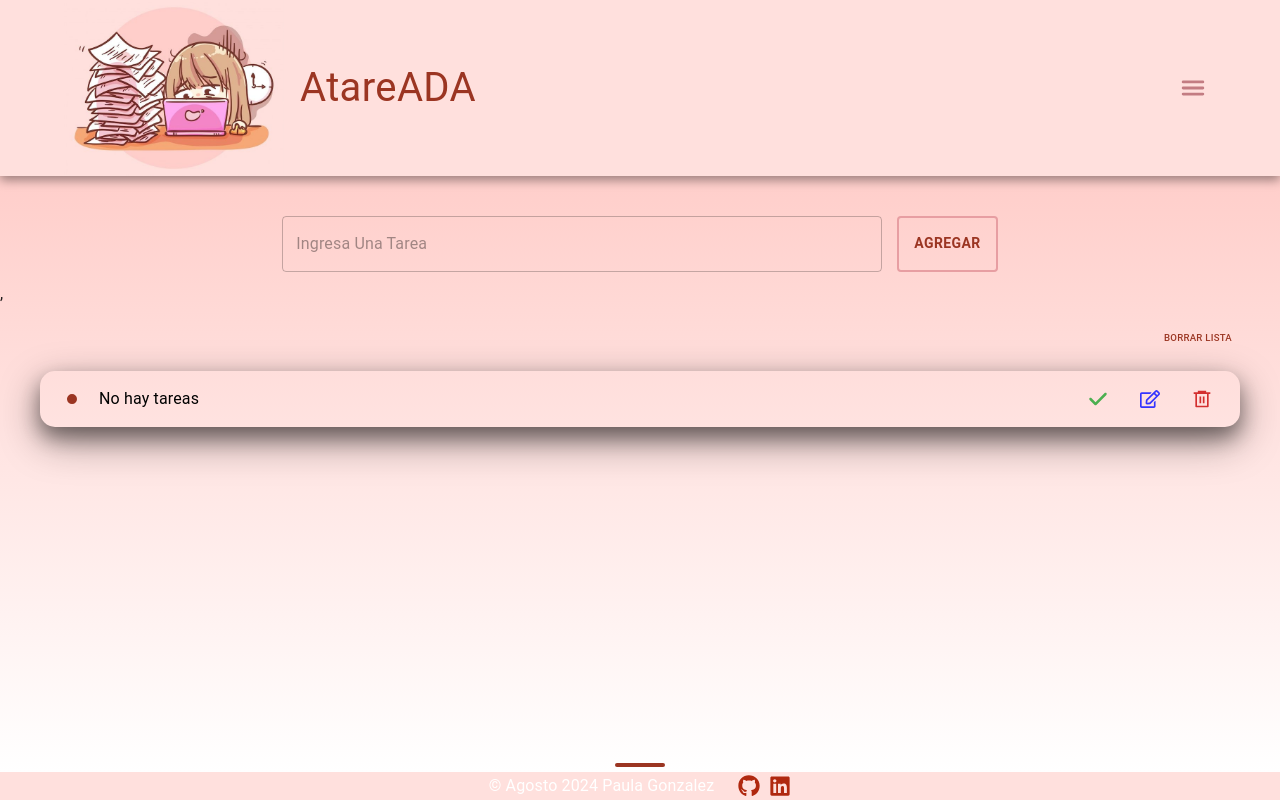
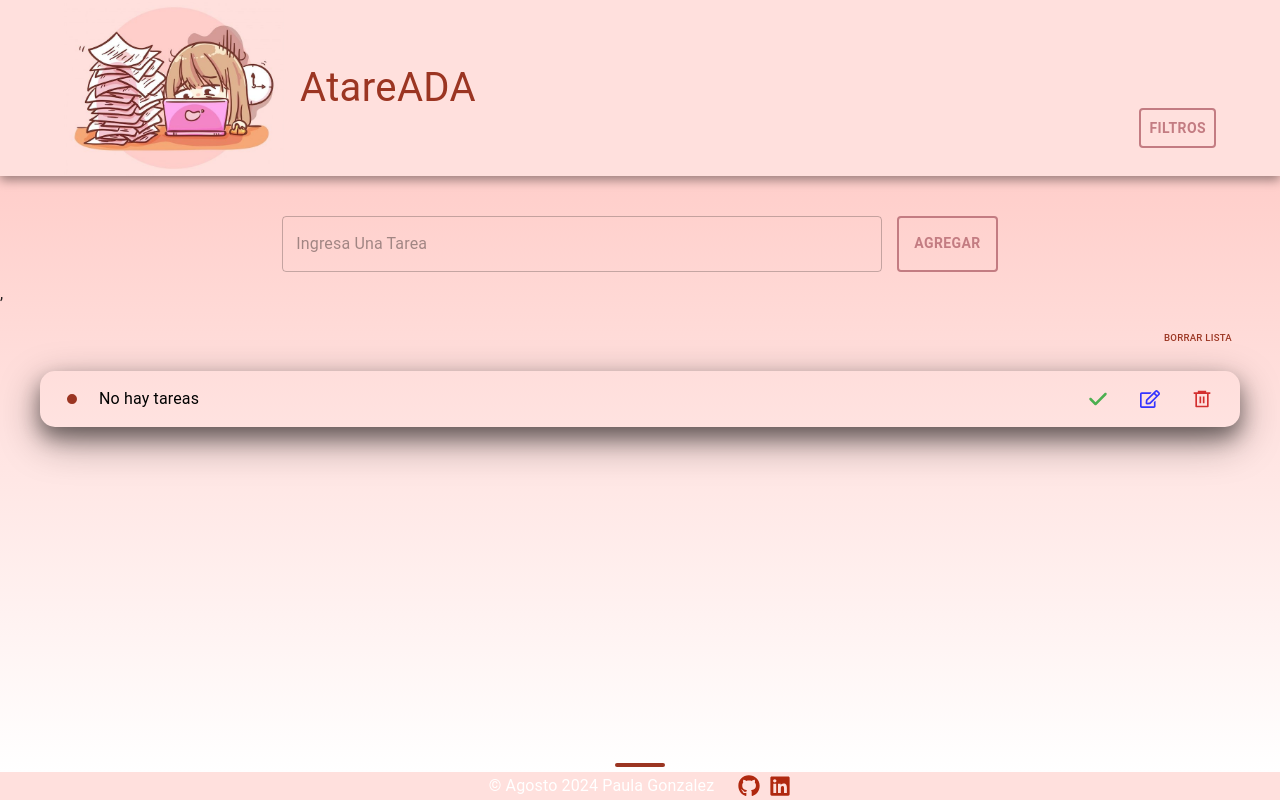
Before and after one commit to paulanabelgonzalez/AtareADA, a React (Vite) app: page / in a window 1280 px wide. Built offline with nearby package versions, Linux system fonts and the light colour scheme.

Commit message:
filtro en desktop

```diff
--- a/src/components/Form.jsx
+++ b/src/components/Form.jsx
@@ -61,13 +61,14 @@ export const Form = () => {
 				variant="outlined"
 				type="submit"
 				sx={{
-					color: "#9B3522",
-					border: "2px solid #e79ea2",
+					color: "#c37c82",
+					border: "2px solid #c37c82",
 					fontWeight: 600,
 					transition: "0.5s ease",
 					"&:hover": {
 						backgroundColor: "#e79ea2",
 						color: "#ffe0dd",
+						border: "2px solid #e79ea2",
 					},
 				}}
 			>
--- a/src/layout/Header.jsx
+++ b/src/layout/Header.jsx
@@ -1,6 +1,13 @@
 import { useContext } from "react";
 
-import { AppBar, Box, IconButton, Toolbar, Typography } from "@mui/material";
+import {
+	AppBar,
+	Box,
+	Button,
+	IconButton,
+	Toolbar,
+	Typography,
+} from "@mui/material";
 
 import { IoMenu } from "react-icons/io5";
 
@@ -51,10 +58,34 @@ export const Header = () => {
 				<IconButton
 					onClick={toggleRightDrawer(true)}
 					aria-label="menu"
-					sx={{ marginInlineStart: "3px" }}
+					sx={{ marginInlineStart: "3px", display: { xs: "flex", sm: "none" } }}
 				>
-					<IoMenu style={{ fontSize: "30px", color: "#c37c82" }} />
+					<IoMenu
+						style={{
+							fontSize: "30px",
+							color: "#c37c82",
+						}}
+					/>
 				</IconButton>
+				<Button
+					onClick={toggleRightDrawer(true)}
+					sx={{
+						display: { xs: "none", sm: "flex" },
+						color: "#c37c82",
+						marginBlockStart: "7%",
+						fontWeight: 600,
+						border: "2px solid #c37c82",
+						transition: "0.5s ease",
+
+						"&:hover": {
+							border: "2px solid #e79ea2 ",
+							backgroundColor: "#e79ea2",
+							color: "#ffe0dd",
+						},
+					}}
+				>
+					Filtros
+				</Button>
 			</Toolbar>
 
 			<DrawerRight />
```
